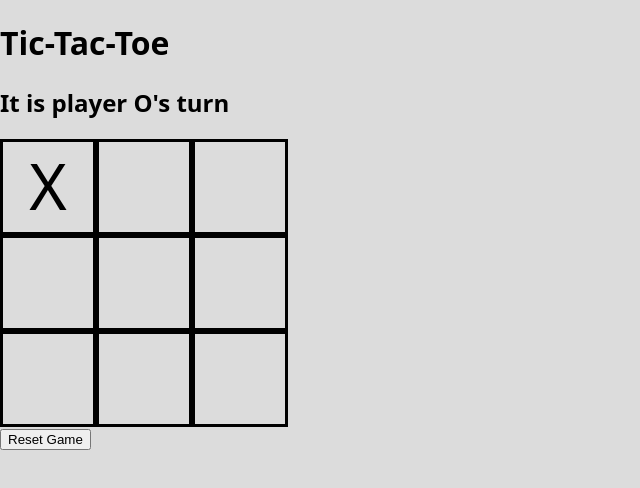
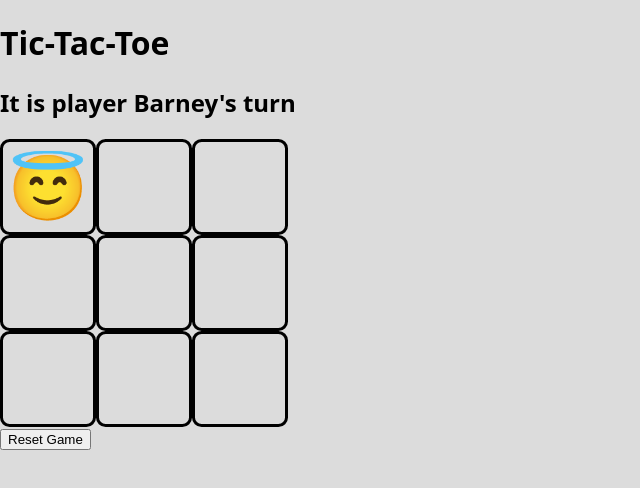
Before and after one commit to kingwilldabeast/tic-tac-toe-lab, a plain HTML site: page index.html in a window 1280 px wide. Both pictures are taken after a click on the element 48 px from the left and 186 px from the top of the page. Shown: the whole page, without its empty margins (0-640 px from the left). Drawn offline with Linux system fonts and the light colour scheme.

Commit message:
cleaned up code and added color and player objects

```diff
--- a/script.js
+++ b/script.js
@@ -16,14 +16,6 @@
 
 /*-------------------------------- Constants --------------------------------*/
 
-// const board = document.querySelector(`.board`)
-
-const squareEls = document.querySelectorAll('.sqr')
-
-const messageEl = document.getElementById(`message`)
-
-const resetBtnEl = document.getElementById('reset')
-
 const winningCombos = [
     [0,1,2],
     [3,4,5],
@@ -37,44 +29,50 @@ const winningCombos = [
 
 /*---------------------------- Variables (state) ----------------------------*/
 
-// let boardState = [[0, 0, 0],[0,0,0],[0,0,0]]
-// boardState =    [[1,0,0],
-                // [1,0,0],
-                // [1,0,0]]
 
-//0 means unchecked
-//1 means 'x'
-//2 means 'O'
-
+let winner
 let board
 let turn
-let winner
 let tie
-
-//if turn == "player1" Then {
-// HTML display prompt for player1
-// next click makes an x, rather than O
-//when it prints
-// }
 
 /*------------------------ Cached Element References ------------------------*/
 
+const squareEls = document.querySelectorAll('.sqr')
 
+const messageEl = document.getElementById(`message`)
+
+const resetBtnEl = document.getElementById('reset')
+
+const page = document.querySelector('body')
+
+const header = document.querySelector('h1')
+
+const table = document.querySelector('#board')
 
 /*-------------------------------- Functions --------------------------------*/
 
 
 function init() {
 board = ['', '', '','','','','','','']
-turn = 'X' //could also be 'O'
+// board = ['X', 'X', 'X','X','O','','','','X'] //winning
+// board = ['X', 'O', 'X','X','O','X','O','X','O'] //tie
+// players = ['😇','👺']
+players = [{name: 'Alice',symbol:'😇', color: '#ee44dd'},{name: 'Barney', symbol:'👺', color: '#2299aa'}]
+// players = ['X','O']
+turn = players[0] //could also be 'O'
+// winner = true
 winner = false
+// tie = true
 tie = false
-console.log(board)
-console.log(squareEls)
-console.log(messageEl)
-console.log(turn)
-console.log(winner)
-console.log(tie)
+page.style.backgroundColor = 'gainsboro';
+messageEl.style.color = 'black';
+header.style.color = 'black';
+// console.log(board)
+// console.log(squareEls)
+// console.log(messageEl)
+// console.log(turn)
+// console.log(winner)
+// console.log(tie)
 render()
 console.log("asdfasdfsadfasdf")
 }
@@ -84,49 +82,103 @@ function render() {
     updateMessage()
 }
 
+//sets board display to match board array
 function updateBoard() {
     for (let i = 0; i < 9; i++) {
-        document.getElementById(i).innerText = board[i];
-        console.log(document.getElementById(i).innerText)
+        document.getElementById(i).innerText = board [i];
+        //console.log(document.getElementById(i).innerText)
+    }
+}
+// function updateBoard2() {
+//         squareEls.forEach((i) => {
+//             index = parseInt(i.getAttribute('id'))
+//             i.innerText = board[index]
+//         })
+//     }
+
+
+
+//changes prompt on screen
+function updateMessage() {
+    if (winner == false && tie ==false) {
+        messageEl.innerText = `It is player ${turn.name}'s turn`
+    } else if (winner == false && tie == true) {
+        messageEl.innerText = `it is a tie`
+        page.style.backgroundColor = '#DFE42D';
+        messageEl.style.color = '#8C6D13';
+        header.style.color = '#8C6D13';
+        // table.style.border.color = '#8C6D13';
+    }   else  {
+        messageEl.innerText = `Player ${turn.name} is the winner!`
+        page.style.backgroundColor = '#6ADB6A';
+        messageEl.style.color = '#257325';
+        header.style.color = '#257325';
     }
 }
 
-function updateMessage() {
+//many things happen when click square
+function handleClick(square) {
+    if (winner == true) {return}
 
-    if (winner == false && tie ==false) {
-        messageEl.innerText = `It is player ${turn}'s turn`
-    } else if (winner == false && tie == true) {
-        messageEl.innerText = `it is a tie`
-    }   else  {
-        messageEl.innerText = `Player ${turn} is the winner!`
+    //place piece
+    if (square.innerText != "") {
+        return
+    } else {
+    square.innerText = turn.symbol //place piece
     }
 
+    //update array
+    let index = parseInt(square.getAttribute('id'))
+    board[index] = turn.symbol
+
+    checkForWinner()
+    checkForTie()
+    updateMessage()
+    if (winner == true) {return}
+
+    //change player
+    switchPlayerTurn()
+
+    updateMessage()
 }
 
 function checkForWinner() {
     winningCombos.forEach((combo) => {
         // console.log(`combos are ${combo[0]} ${combo[1]} ${combo[2]}`)
+        let a = board[combo[0]]
         if (board[combo[0]] != "" && board[combo[0]] == board[combo[1]] && board[combo[1]] == board[combo[2]]) {
             winner = true
         }
     })
 }
 
+// function checkForTie() {
+//     if (winner == true) {return} //stop the function
+//     let counter = 0
+//     board.forEach((index) => {
+//         if (index == '') {
+//             return //stop the function
+//         } else {
+//             counter++
+//         }
+//     })
+//     if (counter == 9) {
+//         tie = true
+//     }
+
+// }
 function checkForTie() {
-    if (winner == true) {return}
-    let counter = 0
-    board.forEach((index) => {
-        if (index == '') {
-            return
-        } else {
-            counter++
-        }
-    })
-    if (counter == 9) {
-        tie = true
+        const isFull = (currentValue) => currentValue != '';
+        if (board.every(isFull)) {tie = true}
+}
+
+
+    //change player
+    function switchPlayerTurn() {
+        turn == players[0] ? turn = players[1] : turn = players[0]
+
     }
 
-}
 
 /*----------------------------- Event Listeners -----------------------------*/
 
@@ -138,34 +190,22 @@ document.querySelector('body').addEventListener("load", init());
 resetBtnEl.addEventListener("click", init);
 
 
-// Add a click event listener to each element
+// Add a click event listener to each square
 squareEls.forEach(function(square) {
-    square.addEventListener('click', function() {
-        if (square.innerText == "X" || square.innerText == "O") {
-                return
-        } else {
-        square.innerText = turn
-
-        }
-
-        let index = parseInt(square.getAttribute('id'))
-        board[index] = turn
-        // console.log(board)
-        checkForWinner()
-        checkForTie()
-        updateMessage()
-        if (winner == true) {return}
-        if (turn == "X") {
-            turn = "O"
-        } else if (turn == "O") {
-            turn = "X"
-        } else {
-            turn = "error"
-        }
-        updateMessage()
-
-    });
+    square.addEventListener('click', function() {    handleClick(square)  }  );
 });
 
+// alternate Event listener function to handle button clicks
+// square.addEventListener('click', handleButtonClick);
 
-// Tanner Gilliam
+//alternate click function
+// function handleButtonClick(event) {
+//     const squareIndex = event.target.id;
+//     console.log('Clicked button ID:', clickedButtonId);
+// }
+
+
+
+
+// collab with Tanner Gilliam
+// assisted Megan, Kass, Alfred
--- a/style.css
+++ b/style.css
@@ -8,12 +8,14 @@ body {
     display: flex;
     flex-wrap: wrap;
     width: 300px;
+    /* border: 3px solid chocolate; */
   }
 
   .sqr {
     width: 30%;
     aspect-ratio: 1/1;
     border: 3px solid black;
+    border-radius: 10%;
     font-size: 64px;
     text-align: center;
   }
```
